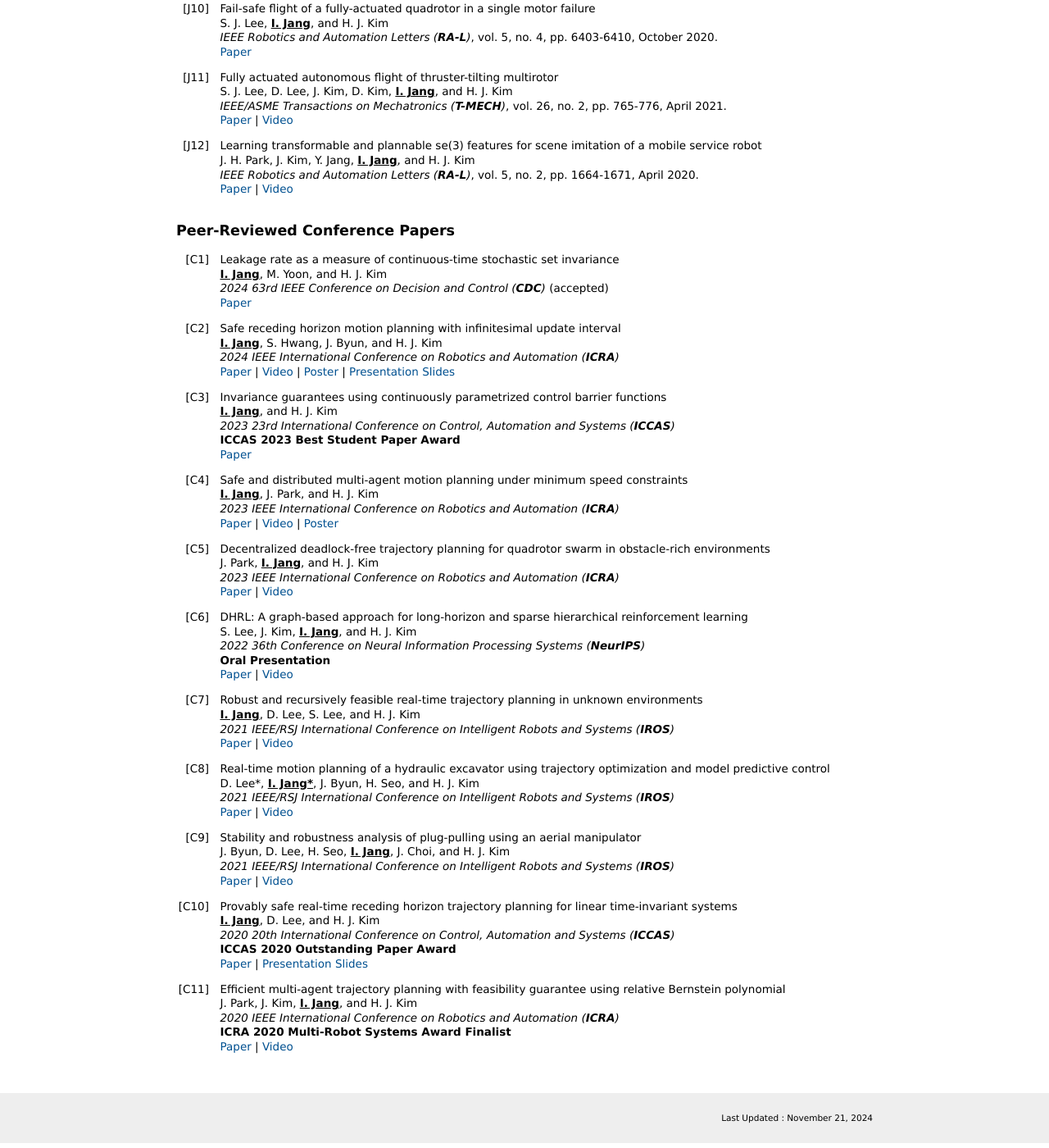
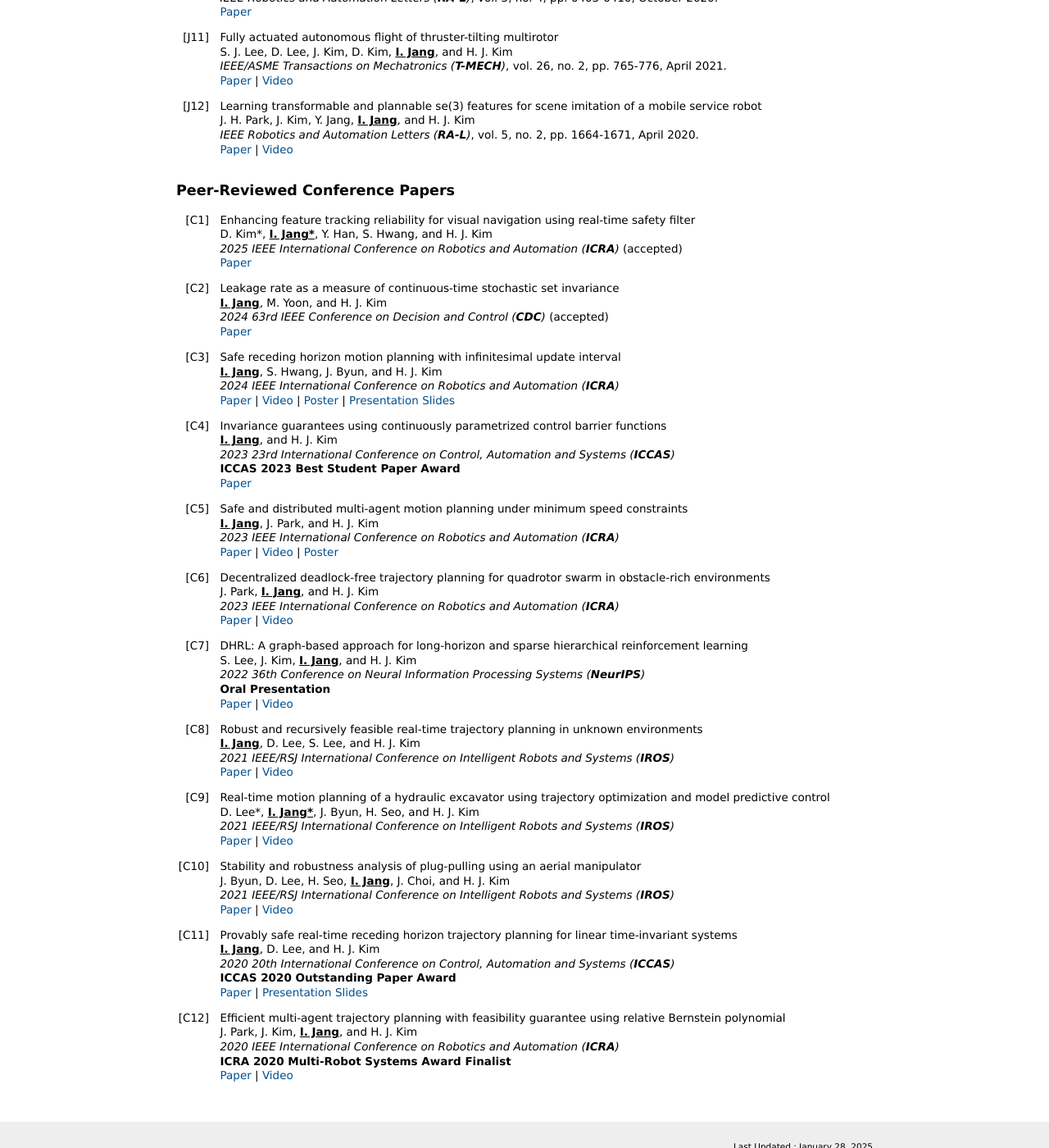
Before and after one commit to janginkyu/janginkyu.github.io, a Jekyll site: the page built from publications.md, in a window 1280 px wide and 1400 px high, scrolled down 1492 px. Shown: the whole window at 82% size. Built offline with Jekyll 4.4.1, drawn with Linux system fonts in a browser that asks for light colours; some of the changed text lies outside the part shown.

Commit message:
add icra 2025

```diff
--- a/_config.yml
+++ b/_config.yml
@@ -1,7 +1,7 @@
 url: "https://janginkyu.github.io" # the base hostname & protocol for your site, e.g. http://example.com
 baseurl: "" # the subpath of your site, e.g. /blog
 title: "Inkyu Jang" # the name of your site, e.g. ACME Corp.
-last-updated: November 21, 2024
+last-updated: January 28, 2025
 
 include:
   - _posts
--- a/_data/publications.yml
+++ b/_data/publications.yml
@@ -8,14 +8,6 @@
       links:
         - name: Paper
           link: /files/tac2024-2-paper.pdf
-
-    - title: Enhancing feature tracking reliability for visual navigation using real-time safety filter
-      authors:
-        - D. Kim*
-        - I. Jang*
-        - Y. Han
-        - S. Hwang
-        - H. J. Kim
 
     - title: Invariance guarantees using continuously parametrized control barrier functions
       authors:
@@ -266,6 +258,21 @@
   classname: c
   publications:
 
+    - title: Enhancing feature tracking reliability for visual navigation using real-time safety filter
+      authors:
+        - D. Kim*
+        - I. Jang*
+        - Y. Han
+        - S. Hwang
+        - H. J. Kim
+      conference:
+        name: 2025 IEEE International Conference on Robotics and Automation
+        abrv: ICRA
+        remark: accepted
+      links:
+        - name: Paper
+          link: /files/icra2025-paper.pdf
+
     - title: Leakage rate as a measure of continuous-time stochastic set invariance
       authors:
         - I. Jang
```
Also changed, not shown: 1 other file.
